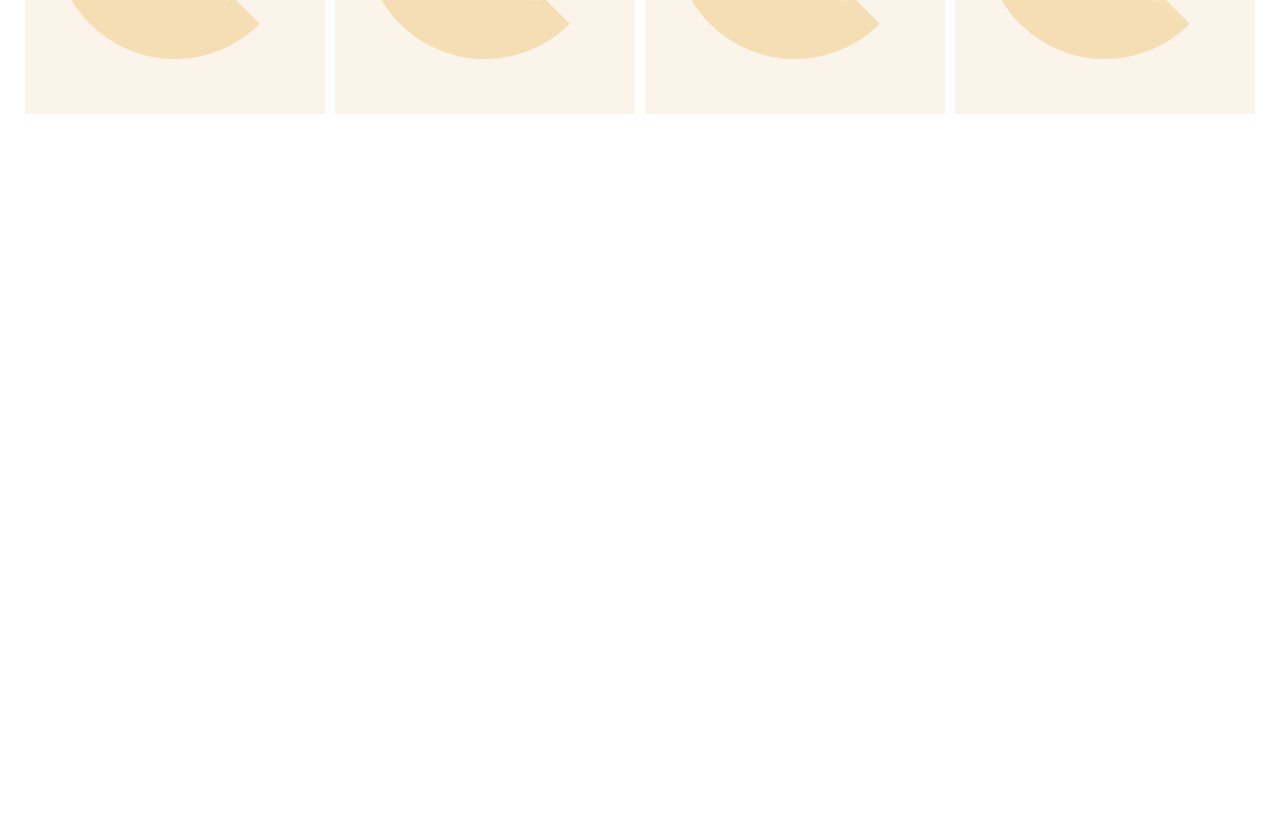
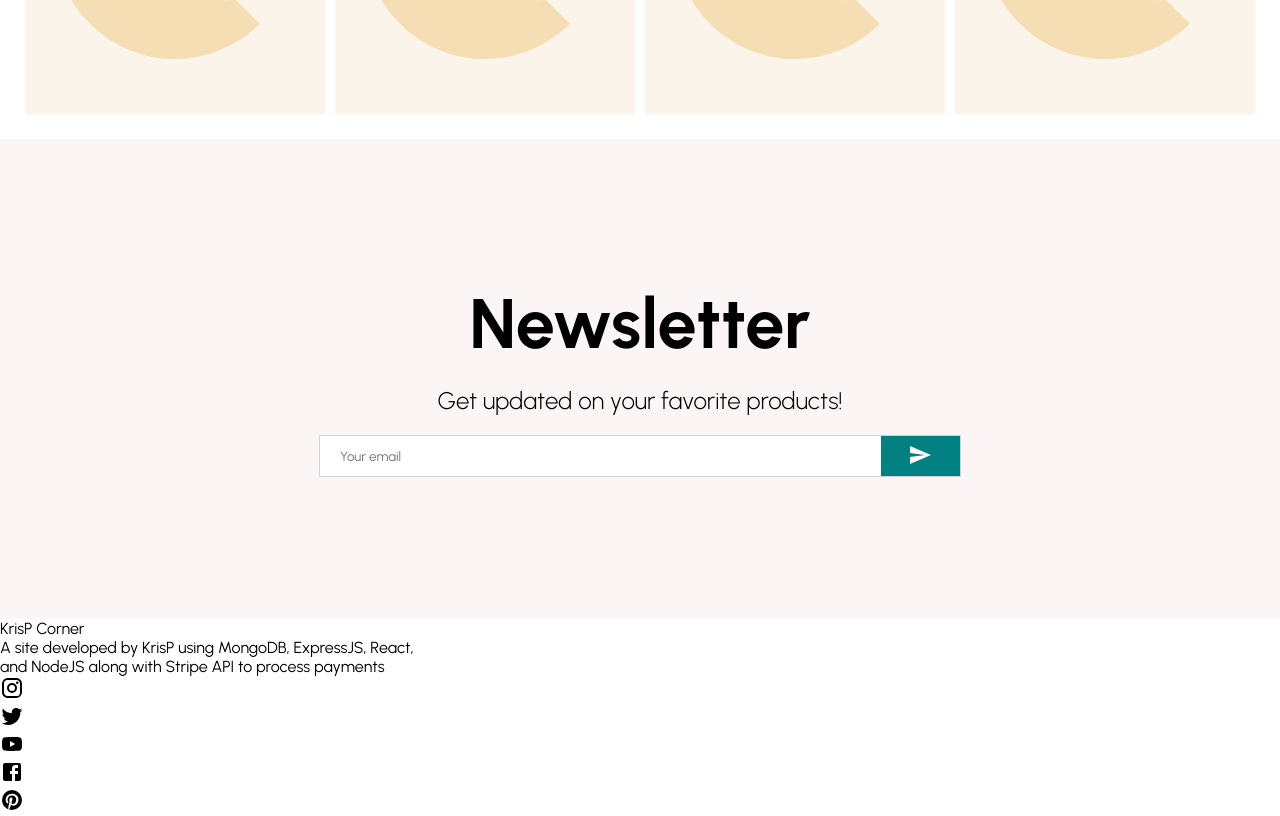
Before and after one commit to Lexmark444/KrisPCorner-eCommerce, a React (Create React App) app in the folder eCommerce Frontend/: page / in a window 1280 px wide. Shown: the part 2140-2956 px from the top of the page. Before the commit the page ends 2279 px from the top, so only its background shows below. Built offline with nearby package versions, Linux system fonts and the light colour scheme.

Commit message:
TODO: Footer

```diff
--- a/eCommerce Frontend/src/components/CategoryItem.jsx
+++ b/eCommerce Frontend/src/components/CategoryItem.jsx
@@ -5,6 +5,10 @@ const Container = styled.div`
   margin: 3px;
   height: 70vh;
   position: relative;
+  transition: all 0.25s ease;
+  &:hover{
+        transform: scale(1.03)
+    }
 `
 const Image = styled.img`
   width: 100%;
--- /dev/null
+++ b/eCommerce Frontend/src/components/Footer.jsx
@@ -0,0 +1,74 @@
+import styled from "styled-components"
+import InstagramIcon from '@mui/icons-material/Instagram';
+import FacebookIcon from '@mui/icons-material/Facebook';
+import TwitterIcon from '@mui/icons-material/Twitter';
+import PinterestIcon from '@mui/icons-material/Pinterest';
+import YouTubeIcon from '@mui/icons-material/YouTube';
+
+
+
+const Container = styled.div`
+    display: flex;
+`
+
+const Left = styled.div`
+    flex: 1;
+`
+const Logo = styled.div`
+
+`
+const Desc = styled.div`
+
+`
+const SocialContainer = styled.div`
+
+`
+const IconContainer = styled.div`
+
+`
+
+
+const Center = styled.div`
+    flex: 1;
+`
+
+const Right = styled.div`
+    flex: 1;
+`
+
+
+const Footer = () => {
+  return (
+    <Container>
+        <Left>
+            <Logo>KrisP Corner</Logo>
+            <Desc>A site developed by KrisP using MongoDB, ExpressJS, React,
+                 and NodeJS along with Stripe API to process payments</Desc>
+            <SocialContainer>
+                <IconContainer>
+                    <InstagramIcon />
+                </IconContainer>
+                <IconContainer>
+                    <TwitterIcon />
+                </IconContainer>
+                <IconContainer>
+                    <YouTubeIcon />
+                </IconContainer>
+                <IconContainer>
+                    <FacebookIcon />
+                </IconContainer>
+                <IconContainer>
+                    <PinterestIcon />
+                </IconContainer>
+                <IconContainer>
+                    <i class="fa-brands fa-tiktok"></i>
+                </IconContainer>
+            </SocialContainer>
+        </Left>
+        <Center></Center>
+        <Right></Right>
+    </Container>
+  )
+}
+
+export default Footer
--- /dev/null
+++ b/eCommerce Frontend/src/components/Newsletter.jsx
@@ -0,0 +1,56 @@
+import styled from "styled-components"
+import { Send } from '@mui/icons-material'
+
+const Container = styled.div`
+  height: 60vh;
+  background-color: #fcf5f5;
+  display: flex;
+  align-items: center;
+  justify-content: center;
+  flex-direction: column;
+`
+const Title = styled.h1`
+  font-size: 70px;
+  margin-bottom: 20px;
+`
+const Desc = styled.div`
+  font-size: 24px;
+  font-weight: 300;
+  margin-bottom: 20px;
+`
+const InputContainer = styled.div`
+  width: 50%;
+  height: 40px;
+  background-color: white;
+  display: flex;
+  justify-content: space-between;
+  border: 1px solid lightgray
+`
+const Input = styled.input`
+  border: none;
+  flex: 8;
+  padding-left: 20px;
+`
+const Button = styled.button`
+  flex: 1;
+  border: none;
+  background-color: teal;
+  color: white;
+`
+
+const Newsletter = () => {
+  return (
+    <Container>
+      <Title>Newsletter</Title>
+      <Desc>Get updated on your favorite products!</Desc>
+      <InputContainer>
+        <Input placeholder="Your email" />
+        <Button>
+          <Send />
+        </Button>
+      </InputContainer>
+    </Container>
+  )
+}
+
+export default Newsletter
--- a/eCommerce Frontend/src/components/Product.jsx
+++ b/eCommerce Frontend/src/components/Product.jsx
@@ -2,6 +2,23 @@ import styled from "styled-components"
 import ShoppingCartOutlinedIcon from '@mui/icons-material/ShoppingCartOutlined';
 import SearchOutlinedIcon from '@mui/icons-material/SearchOutlined';
 import FavoriteBorderOutlinedIcon from '@mui/icons-material/FavoriteBorderOutlined';
+
+const Info = styled.div`
+    opacity: 0;
+    width: 100%;
+    height: 100%;
+    position: absolute;
+    top: 0;
+    left: 0;
+    background-color: rgba(0,0,0,0.2);
+    z-index: 3;
+    display: flex;
+    align-items: center;
+    justify-content: center;
+    border-radius: 3px;
+    transition: all 0.5s ease;
+    cursor: pointer;
+`
 
 const Container = styled.div`
     flex:1;
@@ -13,6 +30,11 @@ const Container = styled.div`
     justify-content: center;
     background-color: #fbf4ea;
     position: relative;
+
+    &:hover ${Info}{
+        opacity: 1;
+    }
+
 `
 const Pacman = styled.div`
     width: 0px;
@@ -31,16 +53,23 @@ const Image = styled.img`
     height: 40%;
     z-index: 2;
 `
-const Info = styled.div`
-    width: 100%;
-    height: 100%;
-    position: absolute;
-    top: 0;
-    left: 0;
 
-`
 const Icon = styled.div`
 
+    width: 40px;
+    height: 40px;
+    border-radius: 50%;
+    background-color: white;
+    display: flex;
+    align-items: center;
+    justify-content: center;
+    margin: 10px;
+    transition: all 0.5s ease;
+
+    &:hover{
+        background-color: #e9f5f5;
+        transform: scale(1.1)
+    }
 `
 
 
--- a/eCommerce Frontend/src/pages/Home.jsx
+++ b/eCommerce Frontend/src/pages/Home.jsx
@@ -4,6 +4,8 @@ import Announcement from '../components/Announcement'
 import Slider from '../components/Slider'
 import Categories from '../components/Categories'
 import Products from '../components/Products'
+import Newsletter from '../components/Newsletter'
+import Footer from '../components/Footer'
 
 const Home = () => {
   return (
@@ -13,6 +15,8 @@ const Home = () => {
         <Slider />
         <Categories />
         <Products />
+        <Newsletter />
+        <Footer />
     </div>
   )
 }
```
Also changed, not shown: eCommerce Frontend/package.json (+6 -1 lines), eCommerce Frontend/src/assets/tiktok.svg (added), 1 other file (tests, documents, lock files or other folders).
